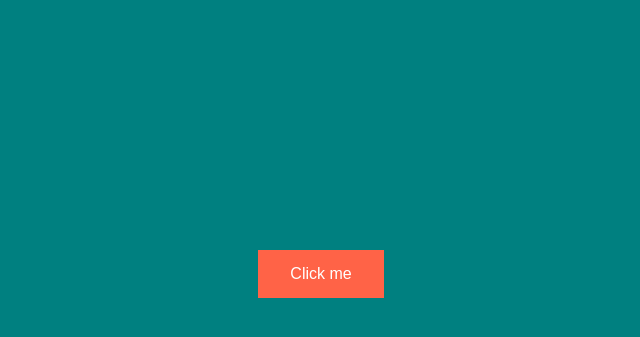
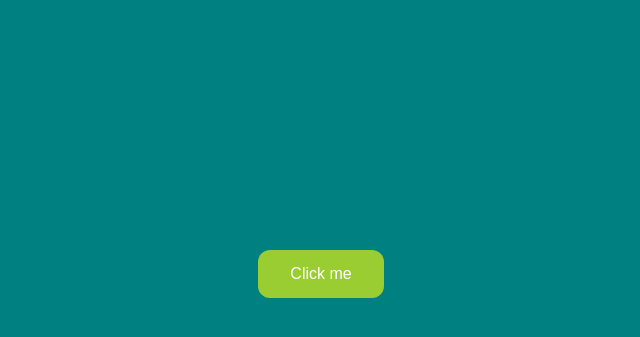
Before and after one commit to gokulsparrow/intern-project1, a plain HTML site: page index.html in a window 1280 px wide. In both pictures the pointer is over the button "Click me". Shown: the part 91-428 px from the top of the page, without its empty margins (319-959 px from the left). Drawn offline with Linux system fonts and the light colour scheme.

Commit message:
button hover effect added

```diff
--- a/stylesheet.css
+++ b/stylesheet.css
@@ -28,6 +28,7 @@ h1 {
 
 .button {
     background-color:tomato;
+    border-radius: 12px;
     border: none;
     color: white;
     padding: 15px 32px;
@@ -37,6 +38,10 @@ h1 {
     font-size: 16px;
 }
 
+.button:hover {
+    background-color:yellowgreen;
+}
+
 .para {
     color: white;
     width: 300px;
```
